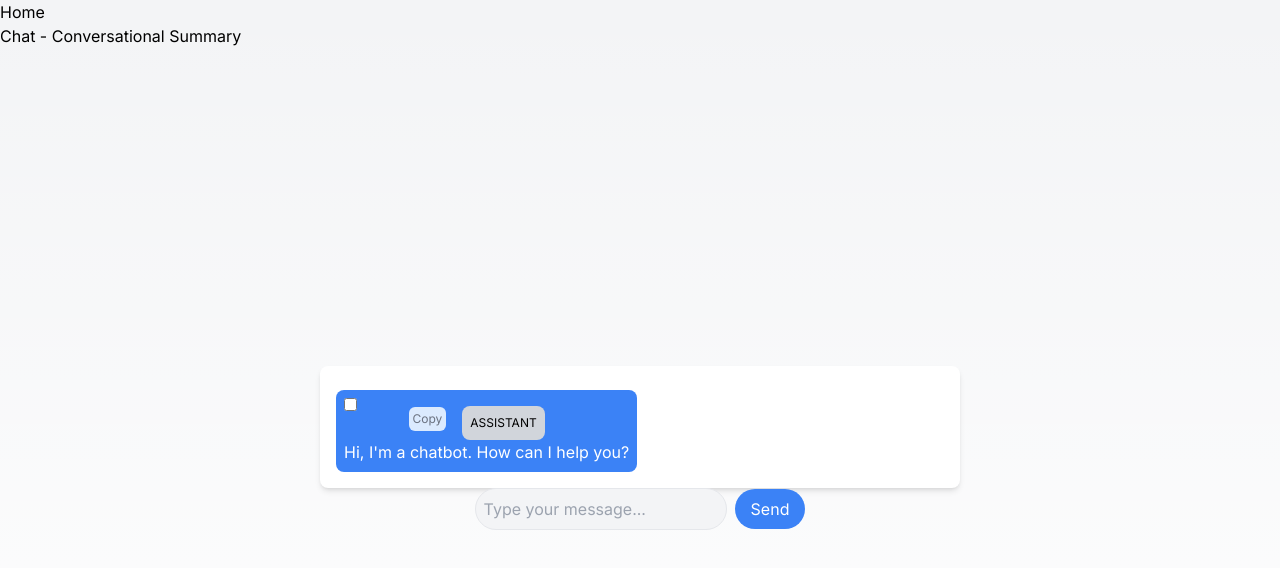
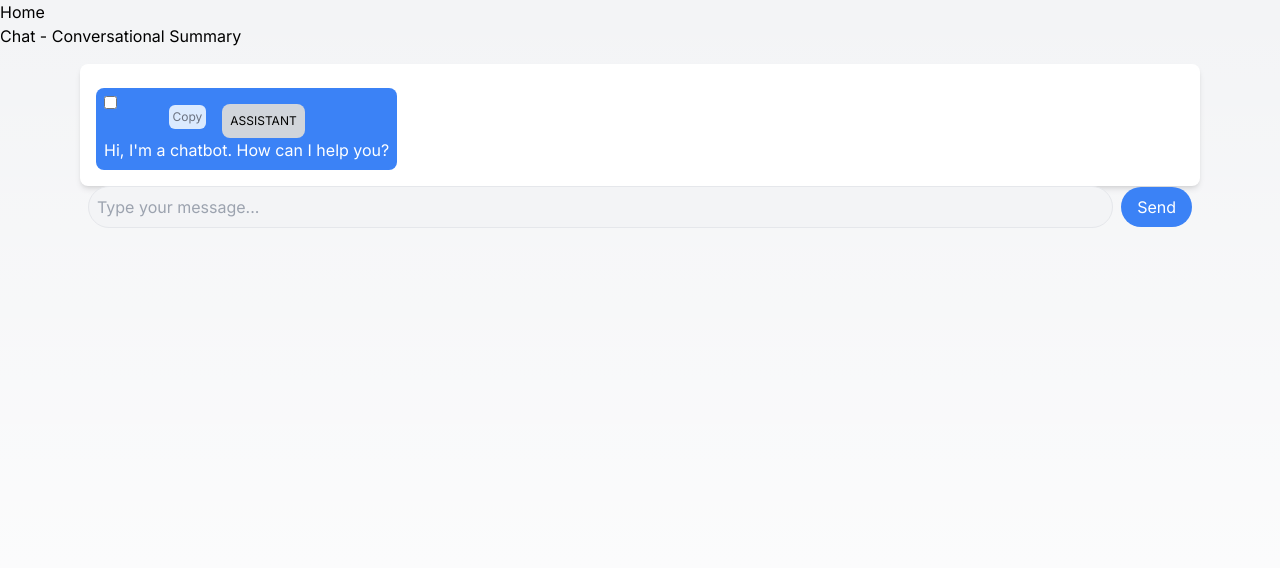
Before and after one commit to parsehex/ai-experiments, a Next.js app: page /chat/conversational-summary in a window 1280 px wide. Shown: the top 568 px of the page. Built offline with nearby package versions, Linux system fonts and the light colour scheme.

Commit message:
update layout

```diff
--- a/src/app/chat/conversational-summary/page.tsx
+++ b/src/app/chat/conversational-summary/page.tsx
@@ -118,9 +118,9 @@ function ConversationalSummaryChat() {
 						<p>{summary}</p>
 					</div>
 				)}
-				<div className="input-container">
+				<div className="input-container px-2">
 					<input
-						className="input mr-2"
+						className="input mr-2 grow"
 						type="text"
 						onKeyDown={(e) => e.key === 'Enter' && handleSend()}
 						value={input}
--- a/src/styles/globals.css
+++ b/src/styles/globals.css
@@ -27,16 +27,12 @@ body {
 		)
 		rgb(var(--background-start-rgb));
 	background-repeat: no-repeat;
-	font-family: 'Inter', sans-serif; /* Assuming you use the Inter font, which is common with Tailwind projects */
+	font-family: 'Inter', sans-serif;
 	@apply bg-gray-100 dark:bg-gray-900;
 }
 
-/* h1 {
-	@apply text-2xl font-bold mb-4;
-} */
-
 .container {
-	@apply flex flex-col items-center justify-center p-4 max-w-2xl min-h-screen mx-auto;
+	@apply flex flex-col items-center p-4 max-w-6xl min-h-screen mx-auto;
 	max-height: 100vh;
 }
 
```
